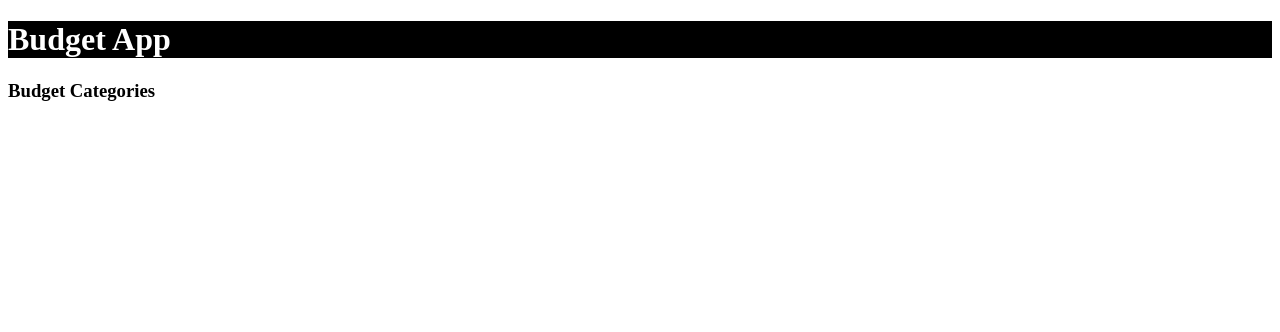
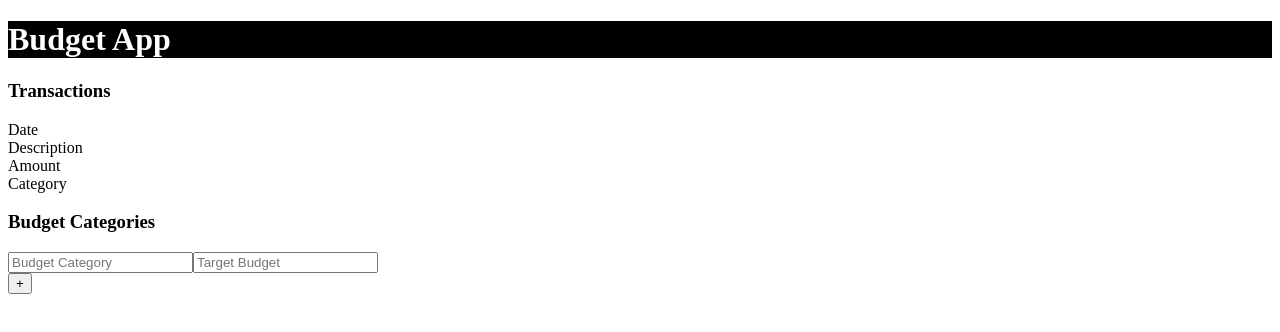
Before and after one commit to A-editor/budgetapp-hrnyc29, a React app: page / in a window 1280 px wide. Shown: the top 332 px of the page. Built offline with nearby package versions, Linux system fonts and the light colour scheme; the HTML template or start-up script is replaced by a standard one.

Commit message:
further front end development

```diff
--- a/src/App.jsx
+++ b/src/App.jsx
@@ -1,8 +1,8 @@
 import React from "react";
+import TransactionList from "./TransactionList.jsx";
+// import CategoryList from "./CategoryList.jsx";
+import BudgetInput from "./BudgetInput.jsx";
 import axios from "axios";
-import BudgetInput from "./BudgetInput.jsx";
-import TransactionList from "./TransactionList.jsx";
-import CategoryList from "./CategoryList.jsx";
 
 class App extends React.Component {
   constructor(props) {
@@ -18,14 +18,14 @@ class App extends React.Component {
       <div>
         <h1>Budget App</h1>
         <div className="app">
-          {/* <TransactionList
+          <TransactionList
             categories={this.state.allCategories}
             transactions={this.state.allTransactions}
-          /> */}
+          />
           <div className="category">
             <h3>Budget Categories</h3>
-            {/* <CategoryList categories={this.state.allCategories} />
-            <BudgetInput /> */}
+            {/* <CategoryList categories={this.state.allCategories} /> */}
+            <BudgetInput />
           </div>
         </div>
       </div>
--- a/src/BudgetInput.jsx
+++ b/src/BudgetInput.jsx
@@ -0,0 +1,56 @@
+import React from "react";
+
+class BudgetInput extends React.Component {
+  constructor(props) {
+    super(props);
+
+    this.state = {
+      inputcategory: "",
+      inputbudget: "",
+    };
+    this.handleClick = this.handleClick.bind(this);
+    this.handleChange = this.handleChange.bind(this);
+  }
+
+  handleChange(event) {
+    let name = event.target.name;
+    this.setState({ [name]: event.target.value });
+  }
+
+  handleClick() {
+    this.props.createCategory(this.state);
+  }
+
+  render() {
+    return (
+      <div className="category-form">
+        <div className="category-input">
+          <input
+            type="text"
+            name="inputcategory"
+            value={this.state.inputcategory}
+            onChange={this.handleChange}
+            placeholder="Budget Category"
+          />
+          <input
+            type="number"
+            name="inputbudget"
+            value={this.state.inputbudget}
+            onChange={this.handleChange}
+            placeholder="Target Budget"
+          />
+        </div>
+        <button
+          onClick={(event) => {
+            event.preventDefault();
+            this.handleClick();
+          }}
+        >
+          +
+        </button>
+      </div>
+    );
+  }
+}
+
+export default BudgetInput;
--- a/src/TransactionList.jsx
+++ b/src/TransactionList.jsx
@@ -1 +1,34 @@
 import React from "react";
+
+const TransactionList = (props) => (
+  <div className="txn">
+    <h3>Transactions</h3>
+    <div className="txn-table">
+      <div className="txn-header txn-row">
+        <div className="txn-data">Date</div>
+        <div className="txn-data">Description</div>
+        <div className="txn-data">Amount</div>
+        <div className="txn-data">Category</div>
+      </div>
+      {props.transactions.map((transaction, i) => {
+        return (
+          <div className="txn-row">
+            <div className="txn-data">{transaction.date.slice(0, 10)}</div>
+            <div className="txn-data">{transaction.description}</div>
+            <div className="txn-data">{transaction.amount}</div>
+            <div className="txn-data">
+              {/* <CategoryOptions
+                transactions={props.transactions[i]}
+                update={props.update}
+                id={transaction.id}
+                newcata={props.categories}
+              /> */}
+            </div>
+          </div>
+        );
+      })}
+    </div>
+  </div>
+);
+
+export default TransactionList;
```
